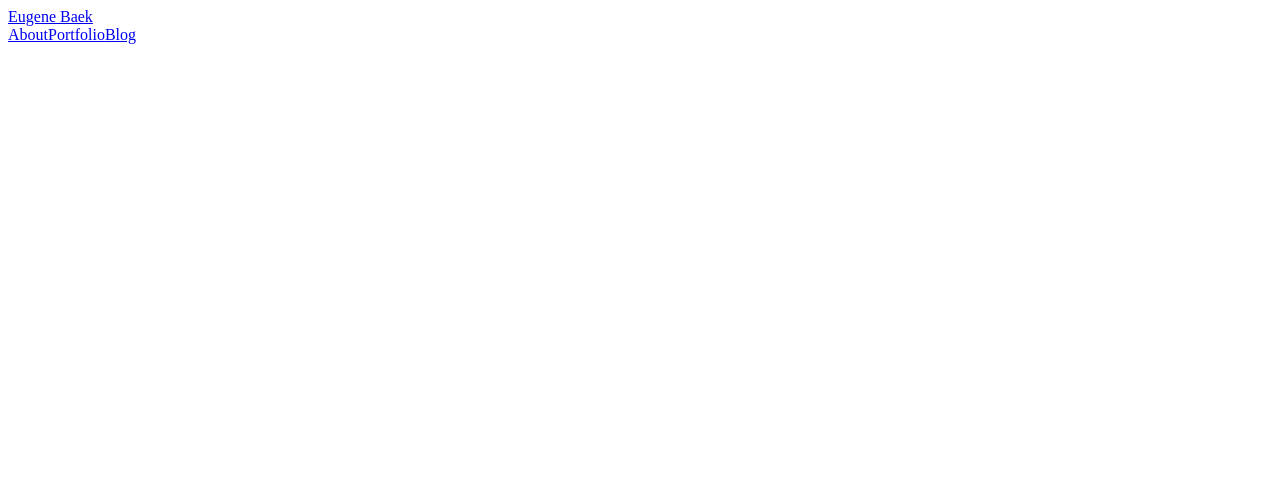
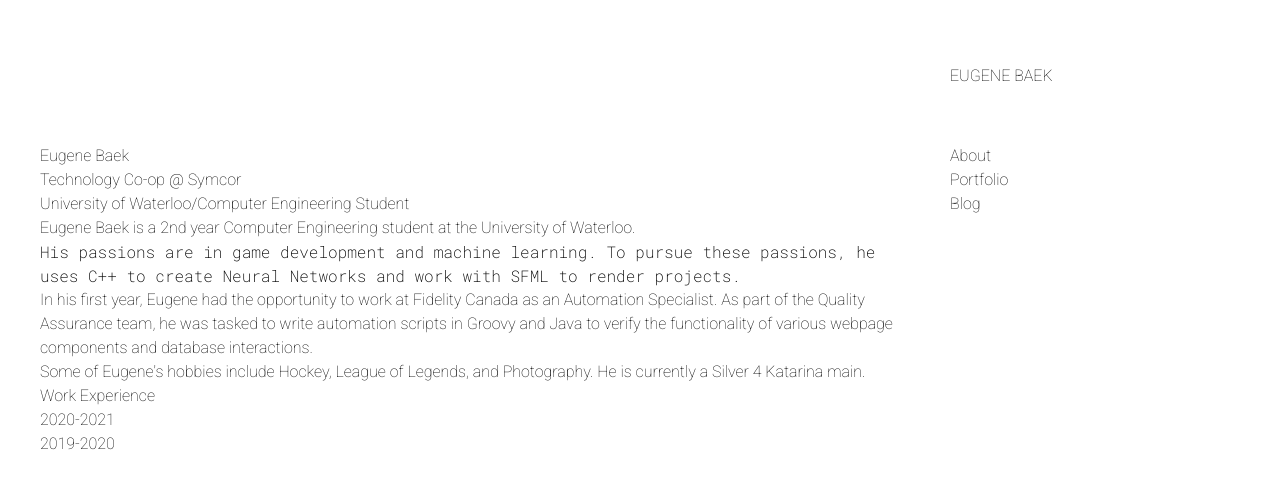
Before and after one commit to Eugenebaek/eugenebaek.ca, a Next.js app: page /about in a window 1280 px wide. Shown: the top 488 px of the page. Built offline with nearby package versions, Linux system fonts and the light colour scheme.

Commit message:
changed sidebar responsive

```diff
--- a/components/layout.js
+++ b/components/layout.js
@@ -1,7 +1,10 @@
 import Head from 'next/head'
-import Sidebar from "./sidebar";
+import React from "react";
+import Link from "next/link";
 
 export default function Layout({children}) {
+    const [sidebarOpen, setSidebarOpen] = React.useState(false);
+
     return (
         <>
             <Head>
@@ -9,12 +12,66 @@ export default function Layout({children}) {
                 <link rel="icon" href="/favicon.ico"/>
             </Head>
 
-            <main>
+            <main className='font-Roboto font-extralight'>
                 <div className='flex gap-10 mx-10'>
-                    <div className='w-2/3 pt-36'>{children}</div>
-                    <div className='w-1/3 h-screen sticky top-0'><Sidebar/></div>
+                    <div className='w-full md:w-3/4 pt-36'>{children}</div>
+                    <div className='hidden md:flex w-1/4 h-screen sticky top-0'>
+                        <Sidebar/>
+                    </div>
+                    <button onClick={() => setSidebarOpen(!sidebarOpen)} className="md:hidden menu-button fixed top-10 right-10 z-50">
+                        {(sidebarOpen) ? 'x' : '+'}
+                    </button>
+                    {(sidebarOpen)
+                    ? <MobileSidebar/>
+                    : ''}
                 </div>
             </main>
         </>
     )
 }
+
+function MobileSidebar() {
+    return (
+        <nav className='fixed w-full h-screen bg-white'>
+            <div className='fixed py-16 uppercase'>
+                <Link href="/">
+                    <a onClick={() => setSidebarOpen(!sidebarOpen)}>Eugene Baek</a>
+                </Link>
+            </div>
+            <div className='flex flex-col pt-36'>
+                <Link href="/about">
+                    <a onClick={() => setSidebarOpen(!sidebarOpen)}>About</a>
+                </Link>
+                <Link href="/portfolio">
+                    <a onClick={() => setSidebarOpen(!sidebarOpen)}>Portfolio</a>
+                </Link>
+                <Link href="/blog">
+                    <a onClick={() => setSidebarOpen(!sidebarOpen)}>Blog</a>
+                </Link>
+            </div>
+        </nav>
+    )
+}
+
+function Sidebar() {
+    return (
+        <nav>
+            <div className='fixed py-16 uppercase'>
+                <Link href="/">
+                    <a onClick={() => setSidebarOpen(!sidebarOpen)}>Eugene Baek</a>
+                </Link>
+            </div>
+            <div className='flex flex-col pt-36'>
+                <Link href="/about">
+                    <a onClick={() => setSidebarOpen(!sidebarOpen)}>About</a>
+                </Link>
+                <Link href="/portfolio">
+                    <a onClick={() => setSidebarOpen(!sidebarOpen)}>Portfolio</a>
+                </Link>
+                <Link href="/blog">
+                    <a onClick={() => setSidebarOpen(!sidebarOpen)}>Blog</a>
+                </Link>
+            </div>
+        </nav>
+    )
+}
--- a/components/sidebar.js
+++ b/components/sidebar.js
@@ -1,9 +1,10 @@
 import Link from 'next/link'
+import React from "react";
 
 export default function Sidebar() {
     return (
         <nav>
-            <div className='fixed py-16'>
+            <div className='fixed py-16 uppercase'>
                 <Link href="/">
                     <a>Eugene Baek</a>
                 </Link>
--- a/pages/_app.js
+++ b/pages/_app.js
@@ -1,5 +1,5 @@
 import Layout from "../components/layout";
-import 'tailwindcss/tailwind.css'
+import '../styles/global.css'
 
 export default function MyApp({ Component, pageProps }) {
     return (
--- a/pages/about.js
+++ /dev/null
@@ -1,6 +0,0 @@
-export default function About() {
-    return (
-        <section>
-        </section>
-    )
-}
--- /dev/null
+++ b/pages/about/index.js
@@ -0,0 +1,24 @@
+export default function About() {
+    return (
+        <div className="container">
+            <main>
+                <h1>Eugene Baek</h1>
+                <h2>Technology Co-op @ Symcor</h2>
+                <h2>University of Waterloo/Computer Engineering Student</h2>
+
+                <p>Eugene Baek is a 2nd year Computer Engineering student at the University of Waterloo. </p>
+                <div className='whitespace-pre-wrap font-RobotoMono'>His passions are in game development and machine learning. To pursue these passions, he uses C++ to
+                    create Neural Networks and work with SFML to render projects.</div>
+                <p>In his first year, Eugene had the opportunity to work at Fidelity Canada as an Automation Specialist. As
+                    part of the Quality Assurance team, he was tasked to write automation scripts in Groovy and Java to
+                    verify the functionality of various webpage components and database interactions.</p>
+                <p>Some of Eugene's hobbies include Hockey, League of Legends, and Photography. He is currently a Silver 4
+                    Katarina main.</p>
+
+                <h2>Work Experience</h2>
+                <p>2020-2021</p>
+                <p>2019-2020</p>
+            </main>
+        </div>
+    )
+}
--- /dev/null
+++ b/pages/blog/[id].js
@@ -0,0 +1,64 @@
+import Head from "next/head";
+import Link from "next/link";
+import {useRouter} from "next/router";
+import Date from "../../components/date";
+import clientPromise from "../../lib/mongodb";
+
+export default function BlogDetails({blogpost}) {
+    return (
+        <div className="container">
+            <main>
+                <p></p>
+            </main>
+        </div>
+    )
+}
+
+export async function getServerSideProps({params}) {
+    const client = await clientPromise
+    const db = await client.db('portfolio');
+
+    console.log(params.id + " : " + typeof params.id)
+
+    const blogs = await db
+        .collection("blog")
+        .findOne({
+            title: "blog 1"
+        })
+
+    console.log(blogs._id + " : " + typeof blogs._id)
+
+    return {
+        props: {
+            blogs: JSON.parse(JSON.stringify(blogs))
+        }
+    }
+}
+
+//
+// export async function getStaticPaths() {
+//     return{
+//         paths: [],
+//         fallback: true,
+//     }
+// }
+//
+// export async function getStaticProps({params}) {
+//     const client = await clientPromise
+//     const db = await client.db('portfolio');
+//
+//     const blog = await db
+//         .collection("blog")
+//         .findOne({
+//             _id: params.id
+//         })
+//
+//     console.log(typeof params);
+//
+//     return {
+//         props: {
+//             blogpost: JSON.parse(JSON.stringify(blog)),
+//         },
+//         revalidate: 1,
+//     }
+// }
--- a/pages/index.js
+++ b/pages/index.js
@@ -11,8 +11,8 @@ export default function Home({home}) {
                         <div>
                             {home.images.map((image, index) => <img key={index} className='mb-5' src={image}/>)}
                         </div>
-                        <div className='flex my-8'>
-                            <div className='flex-1'>
+                        <div className='flex flex-col sm:flex-row'>
+                            <div className='flex-1 mb-4 sm:mb-0'>
                                 <h2>{home.title}</h2>
                                 <Date dateString={home.date}/>
                                 <h2>{home.subtitle}</h2>
@@ -23,7 +23,6 @@ export default function Home({home}) {
                         </div>
                     </div>
                 ))}
-
             </main>
         </div>
     )
--- a/pages/blog.js
+++ b/pages/portfolio/index.js
@@ -1,9 +1,8 @@
 import Head from "next/head";
-import Link from "next/link";
-import Date from "../components/date";
-import clientPromise from "../lib/mongodb";
+import Date from "../../components/date";
+import clientPromise from "../../lib/mongodb";
 
-export default function Blog({blogs}) {
+export default function Portfolio({projects}) {
     return (
         <div className="container">
             <main>
@@ -11,18 +10,18 @@ export default function Blog({blogs}) {
                     <thead>
                     <tr className=''>
                         <th scope='col' className="w-1/3 text-left uppercase tracking-wider">Title</th>
-                        <th scope='col' className="w-1/3 text-left uppercase tracking-wider">Description</th>
-                        <th scope='col' className="w-1/3 text-left uppercase tracking-wider">Topic</th>
+                        <th scope='col' className="w-1/3 text-left uppercase tracking-wider">Technology</th>
+                        <th scope='col' className="w-1/3 text-left uppercase tracking-wider">Language</th>
                         <th scope='col' className="w-1/12 text-left uppercase tracking-wider">Date</th>
                     </tr>
                     </thead>
                     <tbody className='divide-y'>
-                    {blogs.map((blog) => (
+                    {projects.map((project) => (
                         <tr>
-                            <td>{blog.title}</td>
-                            <td>{blog.description}</td>
-                            <td>{blog.topic}</td>
-                            <td><Date dateString={blog.date}/></td>
+                            <td><a href={project.link}>{project.title}</a></td>
+                            <td>{project.technology}</td>
+                            <td>{project.languages}</td>
+                            <td><Date dateString={project.date}/></td>
                         </tr>
                     ))}
                     </tbody>
@@ -36,14 +35,14 @@ export async function getServerSideProps(context) {
     const client = await clientPromise
     const db = await client.db('portfolio');
 
-    const blogs = await db
-        .collection("blog")
+    const projects = await db
+        .collection("projects")
         .find({})
         .toArray();
 
     return {
         props: {
-            blogs: JSON.parse(JSON.stringify(blogs))
+            projects: JSON.parse(JSON.stringify(projects))
         }
     }
 }
--- /dev/null
+++ b/styles/global.css
@@ -0,0 +1,4 @@
+@import url('https://fonts.googleapis.com/css2?family=Roboto+Mono:ital,wght@0,100;0,200;0,300;0,400;0,500;0,600;0,700;1,100;1,200;1,300;1,400;1,500;1,600;1,700&family=Roboto:ital,wght@0,100;0,300;0,400;0,500;0,700;0,900;1,100;1,300;1,400;1,500;1,700;1,900&display=swap');
+@tailwind base;
+@tailwind components;
+@tailwind utilities;
--- a/tailwind.config.js
+++ b/tailwind.config.js
@@ -1,8 +1,19 @@
+const defaultTheme = require("tailwindcss/defaultTheme");
 module.exports = {
   purge: [],
   darkMode: false, // or 'media' or 'class'
   theme: {
-    extend: {},
+    screens: {
+      'xxs': '0px',
+      'xs': '475px',
+      ...defaultTheme.screens,
+    },
+    extend: {
+      fontFamily: {
+        Roboto: ['Roboto'],
+        RobotoMono: ['Roboto Mono'],
+      }
+    },
   },
   variants: {
     extend: {},
```
Also changed, not shown: pages/blog/index.js (renamed from pages/portfolio.js, +15 -13 lines), public/bars-solid.svg (added), public/window-close-regular.svg (added).
